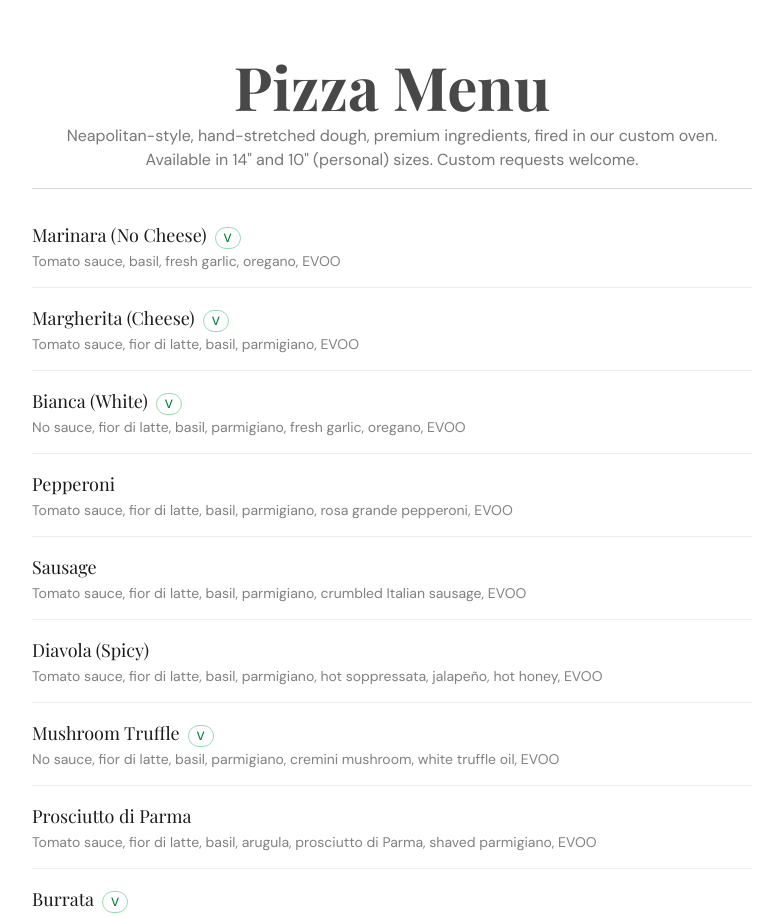
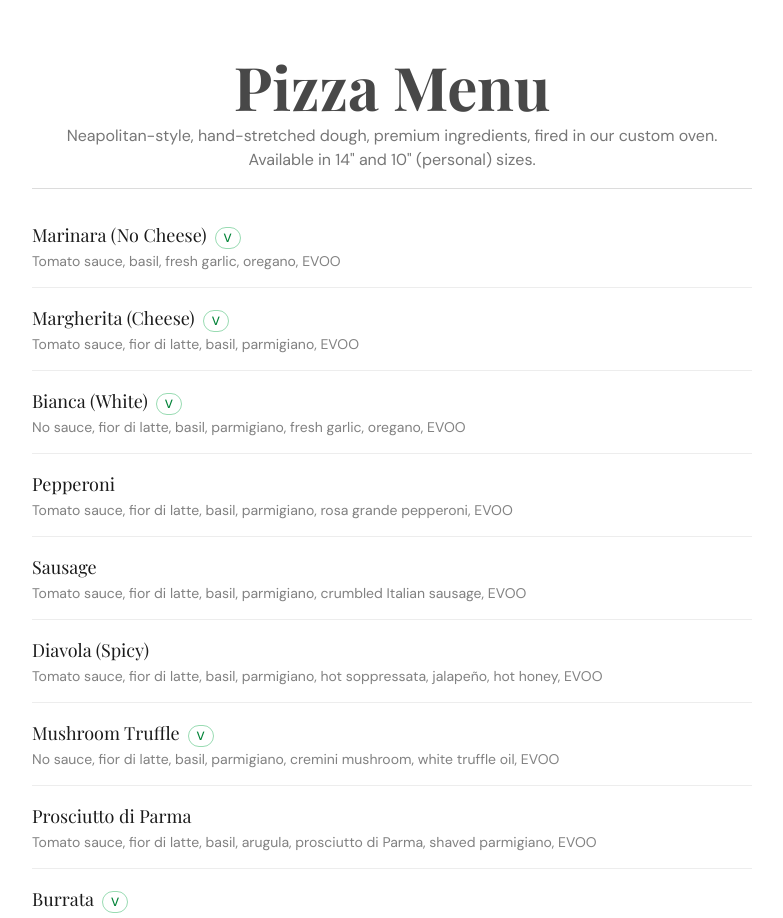
Before and after one commit to hamadgul/newyorkfinefoods, a Next.js app: page /pizza-trucks in a window 1280 px wide. Shown: the part 2307-3225 px from the top of the page, without its empty margins (248-1031 px from the left). Built offline with nearby package versions, Linux system fonts and the light colour scheme; no server answers; a web font is replaced by a local one.

Commit message:
refactor(pizza-trucks): remove "Custom requests welcome" from menu description

```diff
--- a/src/app/pizza-trucks/page.tsx
+++ b/src/app/pizza-trucks/page.tsx
@@ -266,7 +266,7 @@ export default function PizzaTrucksPage() {
             </h2>
             <p className="mt-2 text-charcoal/60">
               Neapolitan-style, hand-stretched dough, premium ingredients, fired in our custom oven.
-              Available in 14&quot; and 10&quot; (personal) sizes. Custom requests welcome.
+              Available in 14&quot; and 10&quot; (personal) sizes.
             </p>
             <div className="mt-4 h-px w-full bg-charcoal/15" />
           </div>
```
